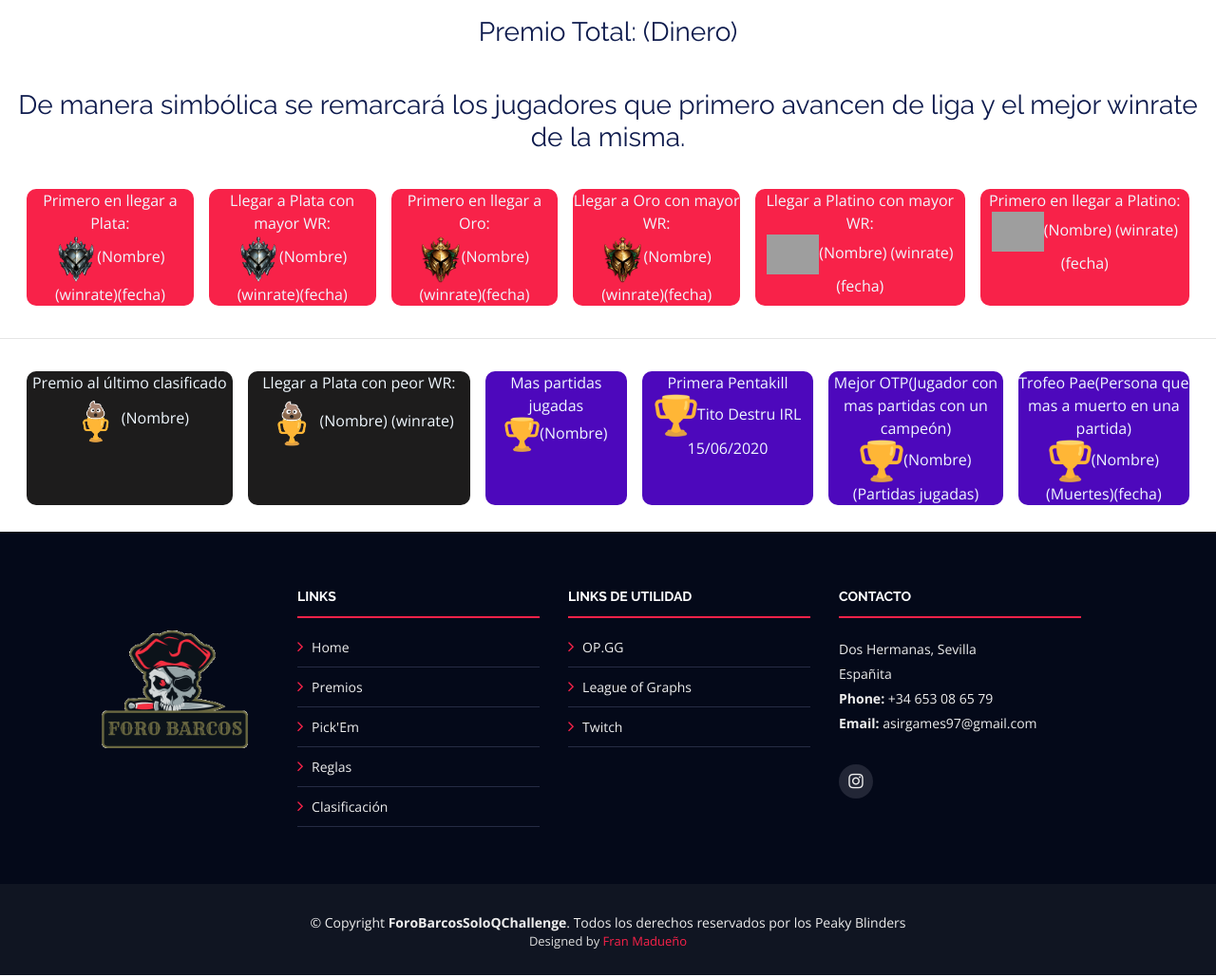
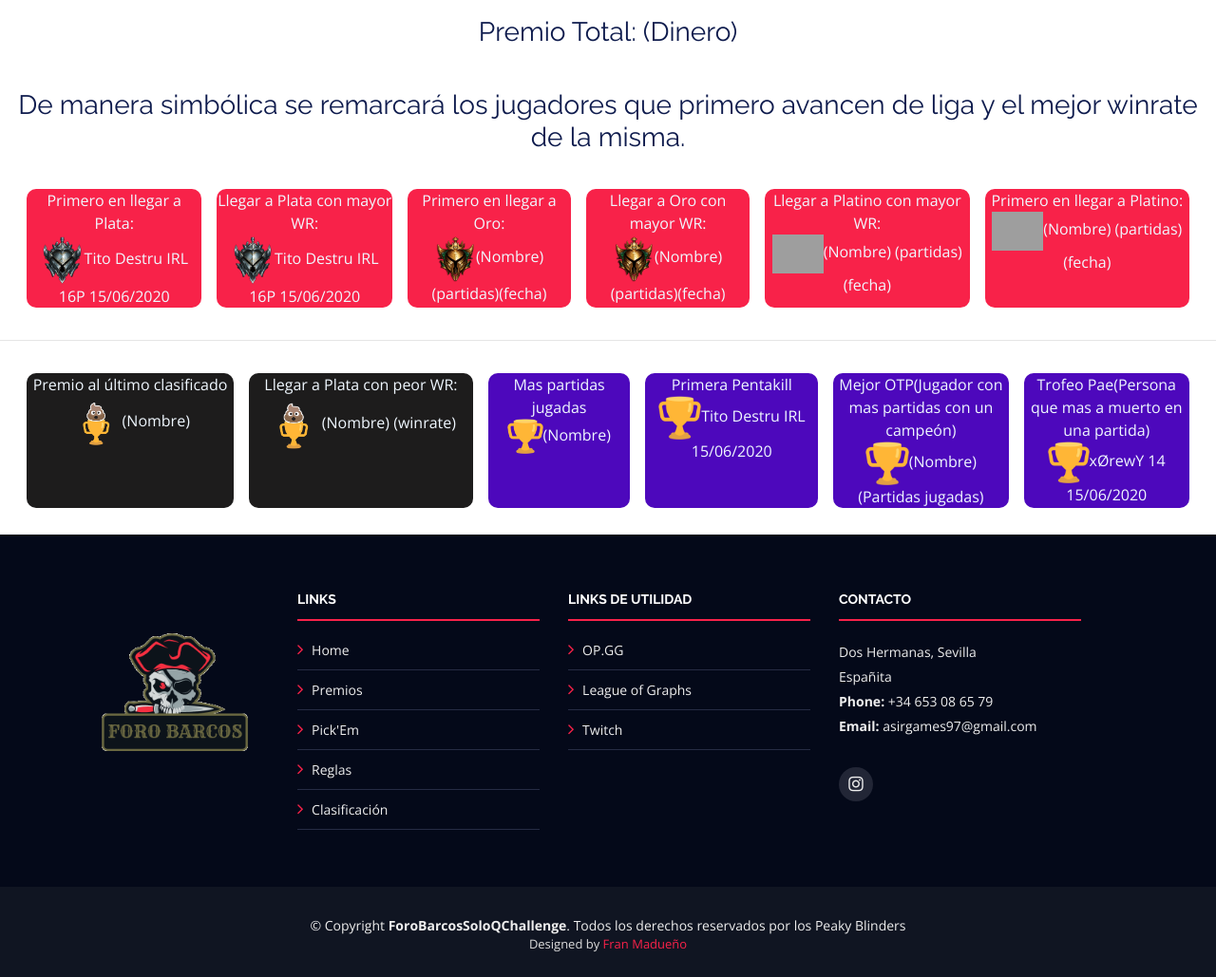
Before and after one commit to franmadu6/torneosoloq, a Flask app: page /premios in a window 1280 px wide. Shown: the part 247-1276 px from the top of the page at 95% size. Run offline with Flask 2, Linux system fonts and the light colour scheme; some libraries are stand-ins or nearby versions; grey boxes are pictures that could not be loaded.

Commit message:
Add files via upload

```diff
--- a/templates/premios.html
+++ b/templates/premios.html
@@ -71,28 +71,28 @@
 
             <div id=marcoreglas1>
                 <div>Primero en llegar a Plata: </div>
-                <div><img id=plataicono src="../static/img/plata%20icono.png">(Nombre) (winrate)(fecha)</div>
+                <div><img id=plataicono src="../static/img/plata%20icono.png">Tito Destru IRL 16P 15/06/2020 </div>
             </div>
             <div id=marcoreglas1>
                 <div>Llegar a Plata con mayor WR: </div>
-                <div><img id=plataicono src="../static/img/plata%20icono.png">(Nombre) (winrate)(fecha)</div>
+                <div><img id=plataicono src="../static/img/plata%20icono.png">Tito Destru IRL 16P 15/06/2020</div>
             </div>
             <div id=marcoreglas1>
                 <div>Primero en llegar a Oro: </div>
-                <div><img id=plataicono src="../static/img/oro%20icono.webp">(Nombre) (winrate)(fecha)</div>
+                <div><img id=plataicono src="../static/img/oro%20icono.webp">(Nombre) (partidas)(fecha)</div>
             </div>
             <div id=marcoreglas1>
                 <div>Llegar a Oro con mayor WR: </div>
-                <div><img id=plataicono src="../static/img/oro%20icono.webp">(Nombre) (winrate)(fecha)</div>
+                <div><img id=plataicono src="../static/img/oro%20icono.webp">(Nombre) (partidas)(fecha)</div>
             </div>
             <div id=marcoreglas1>
 
                 <div>Llegar a Platino con mayor WR: </div>
-                <div><img id=plataicono src="../static/img/platino%20icono.png">(Nombre) (winrate)(fecha)</div>
+                <div><img id=plataicono src="../static/img/platino%20icono.png">(Nombre) (partidas)(fecha)</div>
             </div>
             <div id=marcoreglas1>
                 <div>Primero en llegar a Platino:</div>
-                <div><img id=plataicono src="../static/img/platino%20icono.png">(Nombre) (winrate)(fecha)</div>
+                <div><img id=plataicono src="../static/img/platino%20icono.png">(Nombre) (partidas)(fecha)</div>
             </div>
         </div>
         <hr>
@@ -121,7 +121,7 @@
             </div>
             <div id=marcoreglas2>
                 <div>Trofeo Pae(Persona que mas a muerto en una partida)</div>
-                <div><img id=plataicono src="../static/img/trofeo.png">(Nombre) (Muertes)(fecha)</div>
+                <div><img id=plataicono src="../static/img/trofeo.png">xØrewY 14 15/06/2020</div>
             </div>
         </div>
     </main>
```
